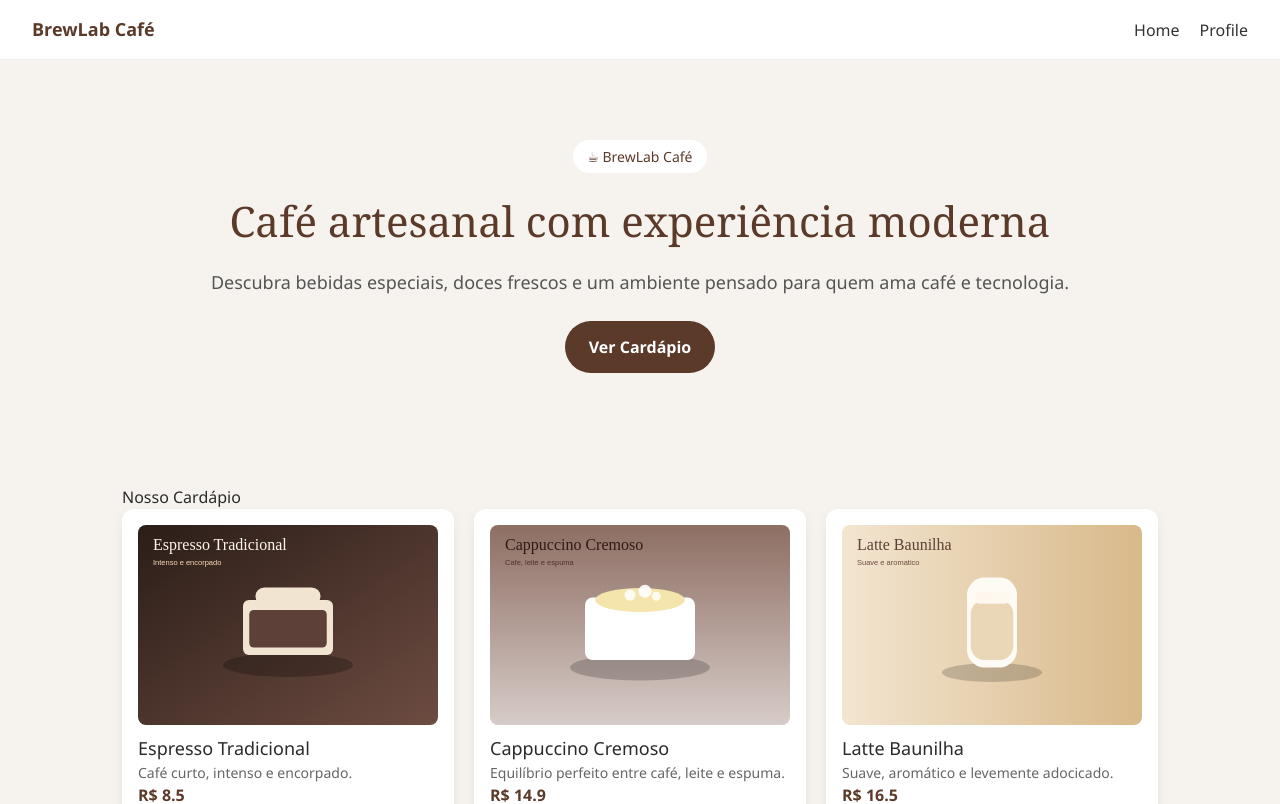
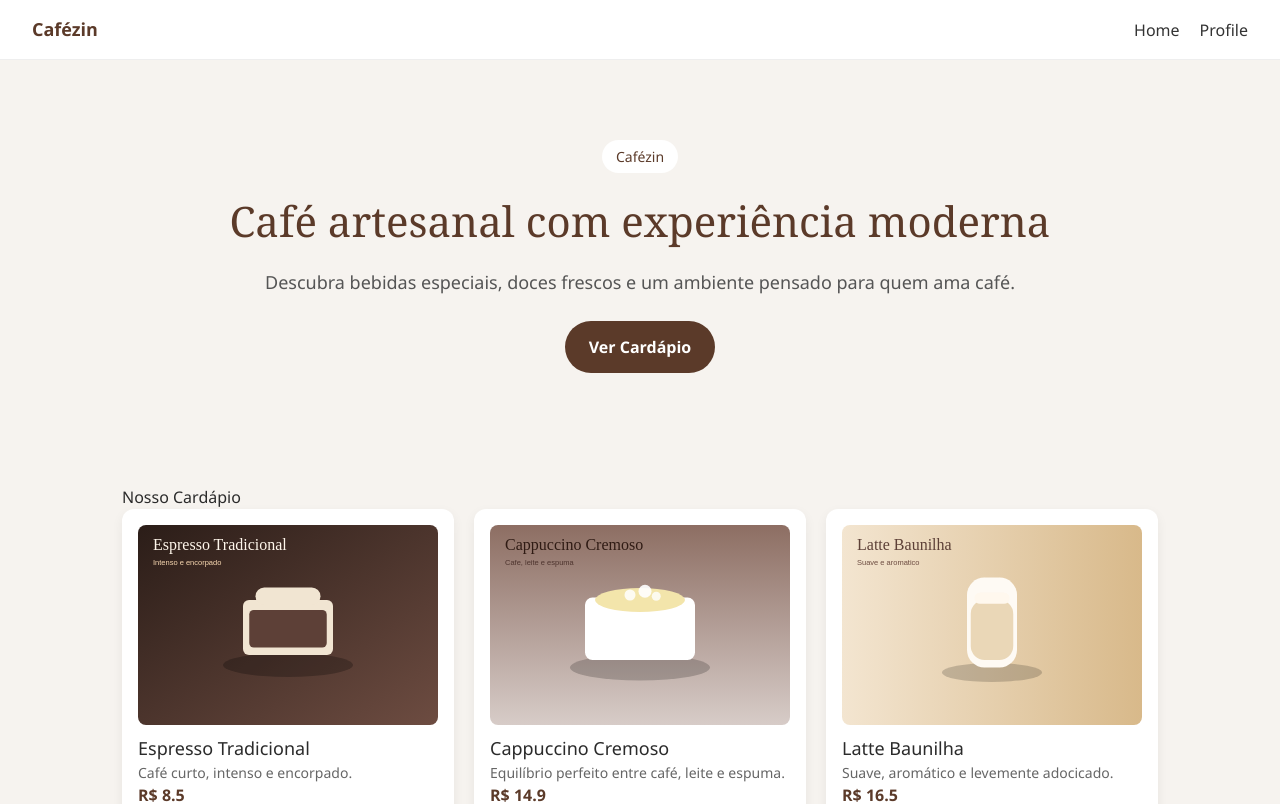
Before and after one commit to GuiFranca/brewlab-cafe, a Next.js app: page / in a window 1280 px wide. Shown: the top 804 px of the page. Built offline with nearby package versions, Linux system fonts and the light colour scheme.

Commit message:
Update project name to Cafézin; modify README, package.json, and package-lock.json accordingly; adjust Header and Hero components for consistency

```diff
--- a/package.json
+++ b/package.json
@@ -1,5 +1,5 @@
 {
-  "name": "brewlab-cafe",
+  "name": "cafezin",
   "version": "0.1.0",
   "private": true,
   "scripts": {
--- a/src/components/Header.tsx
+++ b/src/components/Header.tsx
@@ -5,7 +5,7 @@ export default function Header() {
   return (
     <header className={styles.header}>
       <div className={styles.logo}>
-        BrewLab Café
+        Cafézin
       </div>
 
       <nav className={styles.nav}>
--- a/src/components/Hero.tsx
+++ b/src/components/Hero.tsx
@@ -4,7 +4,7 @@ export default function Hero() {
   return (
     <section className={styles.hero}>
       <div className={styles.content}>
-        <span className={styles.badge}>☕ BrewLab Café</span>
+        <span className={styles.badge}>Cafézin</span>
 
         <h1 className={styles.title}>
           Café artesanal com experiência moderna
@@ -12,7 +12,7 @@ export default function Hero() {
 
         <p className={styles.subtitle}>
           Descubra bebidas especiais, doces frescos e um ambiente pensado
-          para quem ama café e tecnologia.
+          para quem ama café.
         </p>
 
         <button className={styles.cta}>
```
Also changed, not shown: 2 other files (tests, documents, lock files or other folders).
